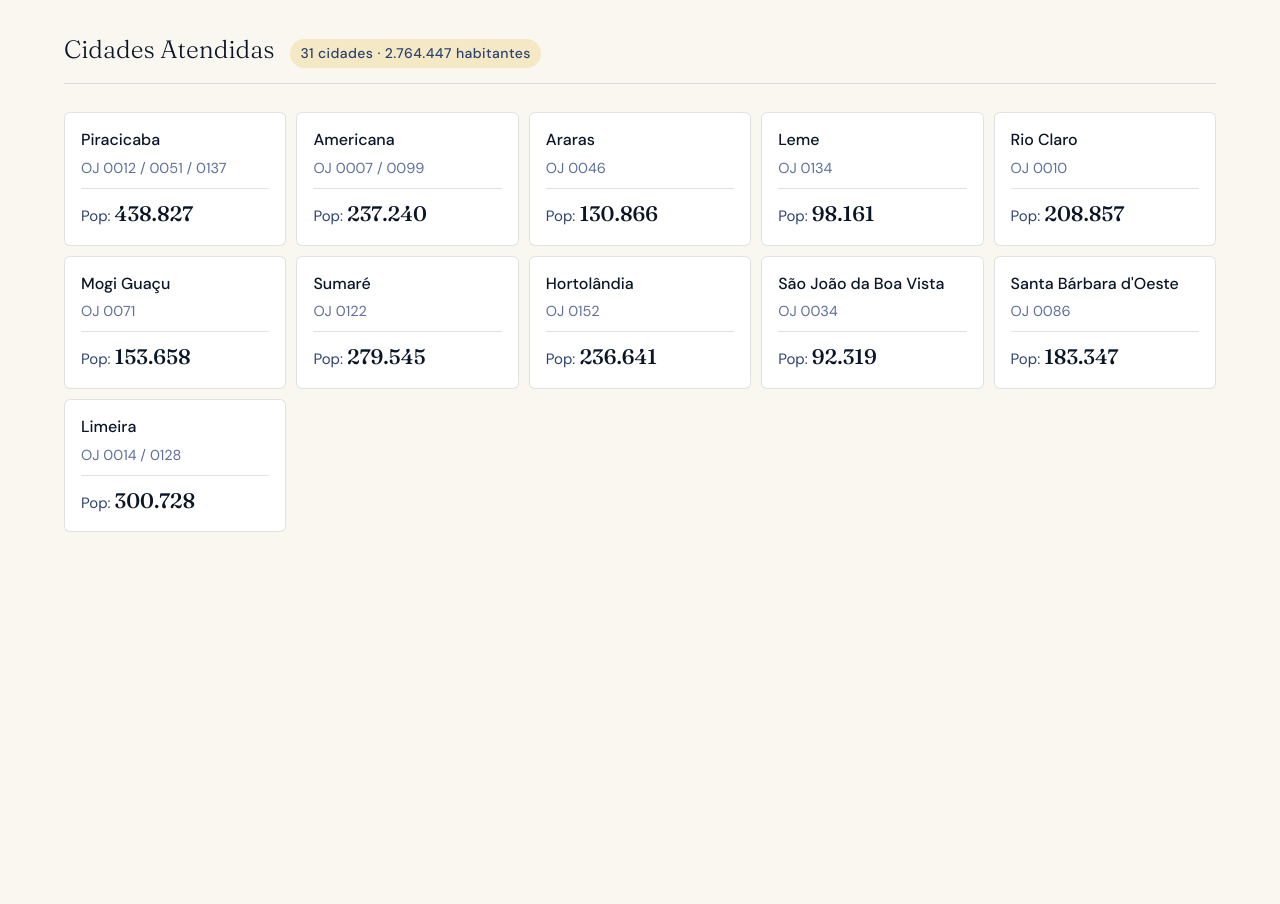
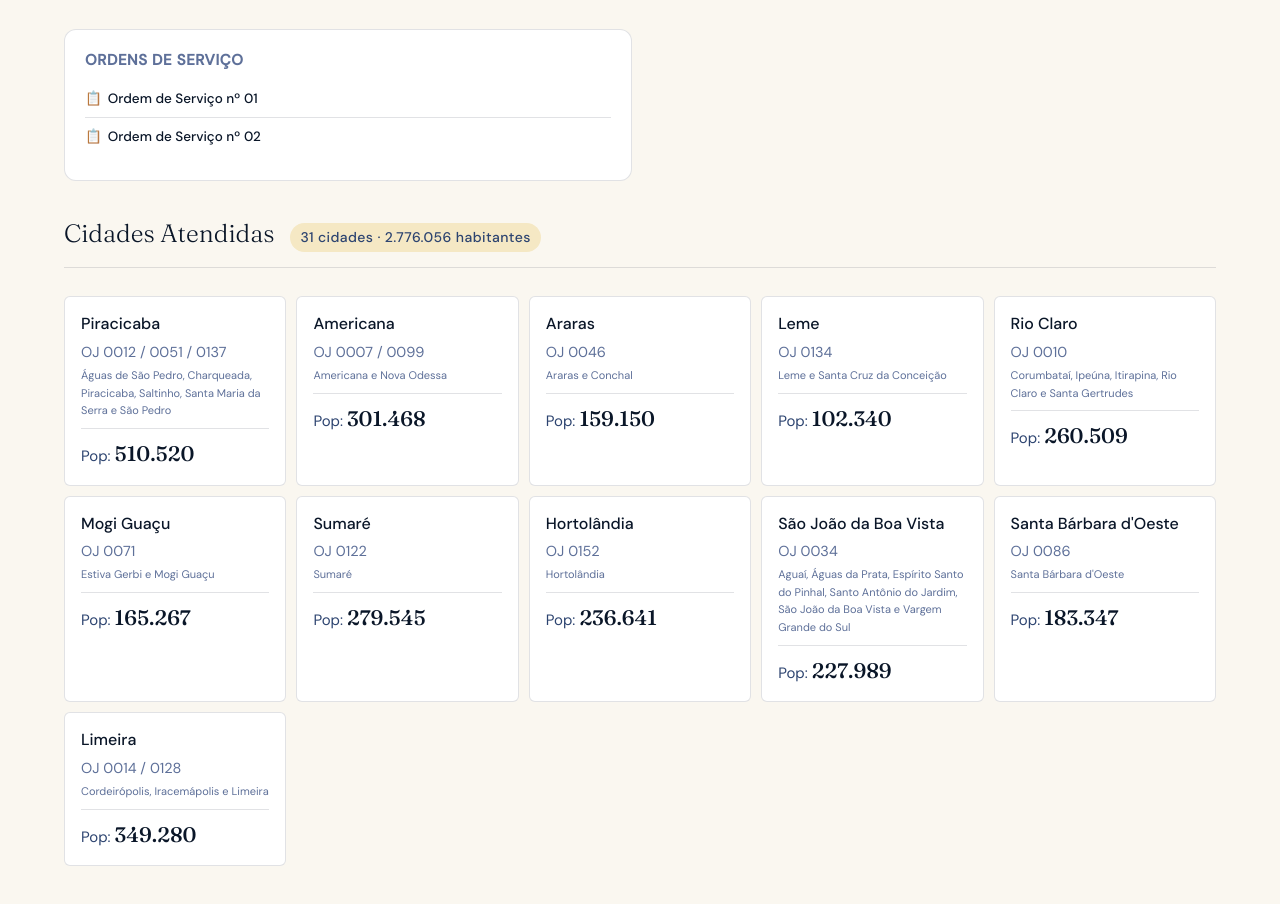
Before and after one commit to scpiracicaba-trt15-jus-br/pje-dashboard, a plain HTML site: page index.html in a window 1280 px wide. Shown: the part 1121-2025 px from the top of the page. Before the commit the page ends 1789 px from the top, so only its background shows below. Drawn offline with Linux system fonts and the light colour scheme.

Commit message:
Update index.html

```diff
--- a/index.html
+++ b/index.html
@@ -1023,68 +1023,90 @@ nav {
         </div>
       </div>
     </div>
+    <div class="passivo-card" style="margin-top:16px">
+      <h4>Ordens de Serviço</h4>
+      <div class="atrib-list">
+        <div class="bar-row" style="font-size:13.5px; border-bottom:0.5px solid var(--border); padding-bottom:7px">
+          <a href="https://drive.google.com/file/d/15AiCFm2Mr__T53UL76gcpFsXiFHZjI52/view?usp=drive_link" target="_blank" style="color:var(--navy); font-weight:500; text-decoration:none; display:flex; align-items:center; gap:6px">📋 <span>Ordem de Serviço nº 01</span></a>
+        </div>
+        <div class="bar-row" style="font-size:13.5px; padding-bottom:7px">
+          <a href="https://drive.google.com/file/d/1590Ln2M0zjymp4HLW6Yiy5eQ-4WW60zb/view?usp=drive_link" target="_blank" style="color:var(--navy); font-weight:500; text-decoration:none; display:flex; align-items:center; gap:6px">📋 <span>Ordem de Serviço nº 02</span></a>
+        </div>
+      </div>
+    </div>
   </div>
 
   <div class="section-header" style="margin-top:32px">
     <h2>Cidades Atendidas</h2>
-    <span class="tag">31 cidades · 2.764.447 habitantes</span>
+    <span class="tag">31 cidades · 2.776.056 habitantes</span>
   </div>
 
   <div class="varas-grid">
     <div class="vara-card">
       <div class="vc-name">Piracicaba</div>
       <div class="vc-info">OJ 0012 / 0051 / 0137</div>
-      <div class="vc-total">Pop: <span>438.827</span></div>
+      <div class="vc-info" style="font-size:11px;color:var(--text-muted);margin-top:3px">Águas de São Pedro, Charqueada, Piracicaba, Saltinho, Santa Maria da Serra e São Pedro</div>
+      <div class="vc-total">Pop: <span>510.520</span></div>
     </div>
     <div class="vara-card">
       <div class="vc-name">Americana</div>
       <div class="vc-info">OJ 0007 / 0099</div>
-      <div class="vc-total">Pop: <span>237.240</span></div>
+      <div class="vc-info" style="font-size:11px;color:var(--text-muted);margin-top:3px">Americana e Nova Odessa</div>
+      <div class="vc-total">Pop: <span>301.468</span></div>
     </div>
     <div class="vara-card">
       <div class="vc-name">Araras</div>
       <div class="vc-info">OJ 0046</div>
-      <div class="vc-total">Pop: <span>130.866</span></div>
+      <div class="vc-info" style="font-size:11px;color:var(--text-muted);margin-top:3px">Araras e Conchal</div>
+      <div class="vc-total">Pop: <span>159.150</span></div>
     </div>
     <div class="vara-card">
       <div class="vc-name">Leme</div>
       <div class="vc-info">OJ 0134</div>
-      <div class="vc-total">Pop: <span>98.161</span></div>
+      <div class="vc-info" style="font-size:11px;color:var(--text-muted);margin-top:3px">Leme e Santa Cruz da Conceição</div>
+      <div class="vc-total">Pop: <span>102.340</span></div>
     </div>
     <div class="vara-card">
       <div class="vc-name">Rio Claro</div>
       <div class="vc-info">OJ 0010</div>
-      <div class="vc-total">Pop: <span>208.857</span></div>
+      <div class="vc-info" style="font-size:11px;color:var(--text-muted);margin-top:3px">Corumbataí, Ipeúna, Itirapina, Rio Claro e Santa Gertrudes</div>
+      <div class="vc-total">Pop: <span>260.509</span></div>
     </div>
     <div class="vara-card">
       <div class="vc-name">Mogi Guaçu</div>
       <div class="vc-info">OJ 0071</div>
-      <div class="vc-total">Pop: <span>153.658</span></div>
+      <div class="vc-info" style="font-size:11px;color:var(--text-muted);margin-top:3px">Estiva Gerbi e Mogi Guaçu</div>
+      <div class="vc-total">Pop: <span>165.267</span></div>
     </div>
     <div class="vara-card">
       <div class="vc-name">Sumaré</div>
       <div class="vc-info">OJ 0122</div>
+      <div class="vc-info" style="font-size:11px;color:var(--text-muted);margin-top:3px">Sumaré</div>
       <div class="vc-total">Pop: <span>279.545</span></div>
     </div>
     <div class="vara-card">
       <div class="vc-name">Hortolândia</div>
       <div class="vc-info">OJ 0152</div>
+      <div class="vc-info" style="font-size:11px;color:var(--text-muted);margin-top:3px">Hortolândia</div>
       <div class="vc-total">Pop: <span>236.641</span></div>
     </div>
     <div class="vara-card">
       <div class="vc-name">São João da Boa Vista</div>
       <div class="vc-info">OJ 0034</div>
-      <div class="vc-total">Pop: <span>92.319</span></div>
+      <div class="vc-info" style="font-size:11px;color:var(--text-muted);margin-top:3px">Aguaí, Águas da Prata, Espírito Santo do Pinhal, Santo Antônio do Jardim, São João da Boa Vista e Vargem Grande do Sul</div>
+      <div class="vc-total">Pop: <span>227.989</span></div>
     </div>
     <div class="vara-card">
       <div class="vc-name">Santa Bárbara d'Oeste</div>
       <div class="vc-info">OJ 0086</div>
+      <div class="vc-info" style="font-size:11px;color:var(--text-muted);margin-top:3px">Santa Bárbara d'Oeste</div>
       <div class="vc-total">Pop: <span>183.347</span></div>
     </div>
     <div class="vara-card">
       <div class="vc-name">Limeira</div>
       <div class="vc-info">OJ 0014 / 0128</div>
-      <div class="vc-total">Pop: <span>300.728</span></div>
+      <div class="vc-info" style="font-size:11px;color:var(--text-muted);margin-top:3px">Cordeirópolis, Iracemápolis e Limeira</div>
+      <div class="vc-total">Pop: <span>349.280</span></div>
     </div>
   </div>
 </div>
@@ -1133,13 +1155,25 @@ nav {
       </div>
 
       <div class="org-row cols-2" style="margin-top:20px">
-        <div class="org-box con">
-          <div class="dept">Assessoria de Conhecimento</div>
-          <div class="name">CON1 + CON2<br><strong>Deise Maria Cassaniga Azevedo</strong><br><strong>Silvana Marcelino Braz</strong></div>
-        </div>
-        <div class="org-box liq">
-          <div class="dept">Assessoria de Liquidação</div>
-          <div class="name">LIQ1 + LIQ2<br><strong>Wellington George Braga Paz</strong><br><strong>Vanderlei Baldessin / Paulo Sergio Salvador</strong></div>
+        <div class="org-box con" style="padding:0; overflow:hidden;">
+          <div style="padding:10px 14px 8px; border-bottom:1px solid rgba(30,90,120,0.2);">
+            <div class="dept">CON1</div>
+            <div class="name">Assessoria de Conhecimento 1<br><strong>Deise Maria Cassaniga Azevedo</strong></div>
+          </div>
+          <div style="padding:8px 14px 12px; background:rgba(30,90,120,0.04);">
+            <div class="dept" style="font-size:11px; margin-bottom:4px;">CON2</div>
+            <div class="name" style="font-size:12px;">Assessoria de Conhecimento 2<br><strong>Silvana Marcelino Braz</strong></div>
+          </div>
+        </div>
+        <div class="org-box liq" style="padding:0; overflow:hidden;">
+          <div style="padding:10px 14px 8px; border-bottom:1px solid rgba(30,120,80,0.2);">
+            <div class="dept">LIQ1</div>
+            <div class="name">Assessoria de Liquidação 1<br><strong>Wellington George Braga Paz</strong></div>
+          </div>
+          <div style="padding:8px 14px 12px; background:rgba(30,120,80,0.04);">
+            <div class="dept" style="font-size:11px; margin-bottom:4px;">LIQ2</div>
+            <div class="name" style="font-size:12px;">Assessoria de Liquidação 2<br><strong>Paulo Sergio Salvador</strong><br><strong>Vanderlei Baldessin</strong></div>
+          </div>
         </div>
       </div>
 
```
